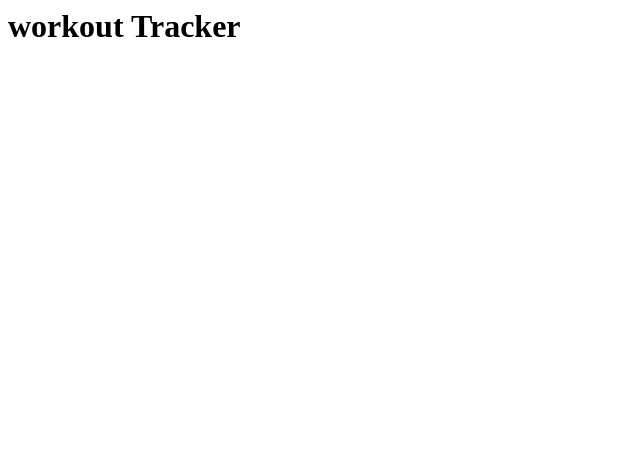
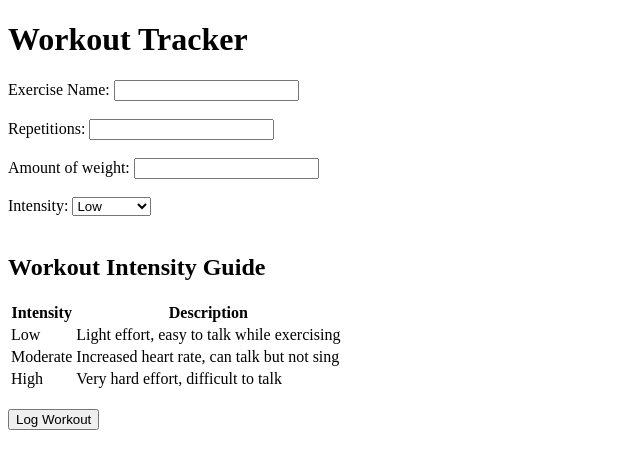
Before and after one commit to zogerreng/1530-Fitness-App, a plain HTML site: page templates/workout-tracker.html in a window 1280 px wide. Shown: the whole page, without its empty margins (0-640 px from the left). Drawn offline with Linux system fonts and the light colour scheme.

Commit message:
Update workout-tracker.html

```diff
--- a/templates/workout-tracker.html
+++ b/templates/workout-tracker.html
@@ -1 +1,63 @@
-<h1>workout Tracker</h1>
+<!DOCTYPE html>
+<html lang="en">
+<head>
+    <meta charset="UTF-8">
+    <meta name="viewport" content="width=device-width, initial-scale=1.0">
+    <link rel="stylesheet" href="../static/css/workout-tracker.css">
+    <title>Workout Tracker</title>
+</head>
+<body>
+    <h1>Workout Tracker</h1>
+    <form id="workoutForm">
+        <label for="exercise">Exercise Name:</label>
+        <input type="text" id="exercise" required>
+        <br><br>
+
+        <label for="repetitions">Repetitions:</label>
+        <input type="number" id="duration" required>
+        <br><br>
+
+        <label for="weight">Amount of weight:</label>
+        <input type="number" id="duration" required>
+        <br><br>
+
+        <label for="intensity">Intensity:</label>
+        <select id="intensity" required>
+            <option value="low">Low</option>
+            <option value="moderate">Moderate</option>
+            <option value="high">High</option>
+        </select>
+        <br><br>
+
+
+        <h2>Workout Intensity Guide</h2>
+        <table>
+            <thead>
+                <tr>
+                    <th>Intensity</th>
+                    <th>Description</th>
+                </tr>
+            </thead>
+            <tbody>
+                <tr>
+                    <td>Low</td>
+                    <td>Light effort, easy to talk while exercising</td>
+                </tr>
+                <tr>
+                    <td>Moderate</td>
+                    <td>Increased heart rate, can talk but not sing</td>
+                </tr>
+                <tr>
+                    <td>High</td>
+                    <td>Very hard effort, difficult to talk</td>
+                </tr>
+            </tbody>
+        </table>
+
+        <br>
+        <button type="submit">Log Workout</button>
+    </form>
+
+    <h2 id="workoutResult"></h2>
+</body>
+<html>
```
